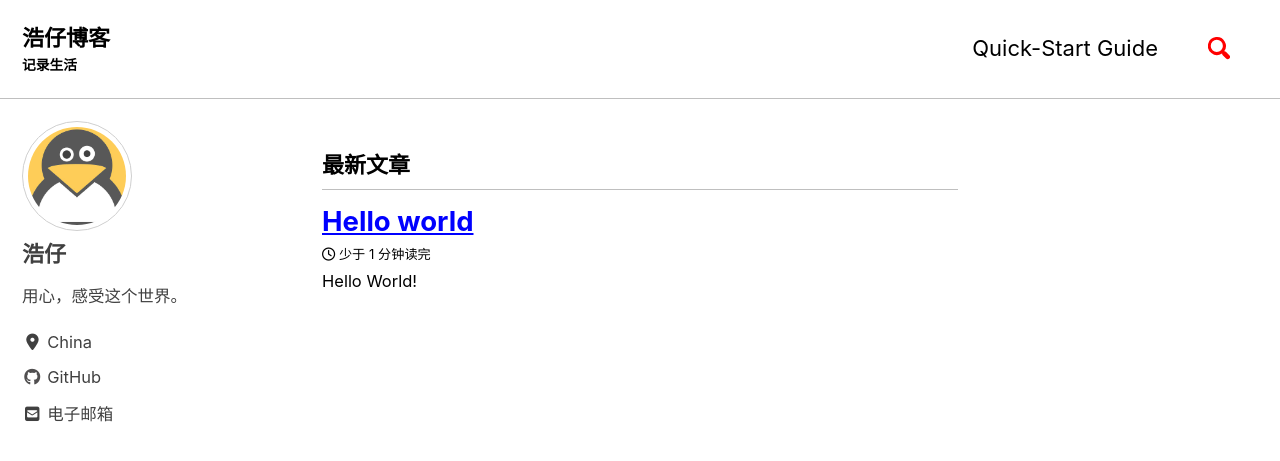
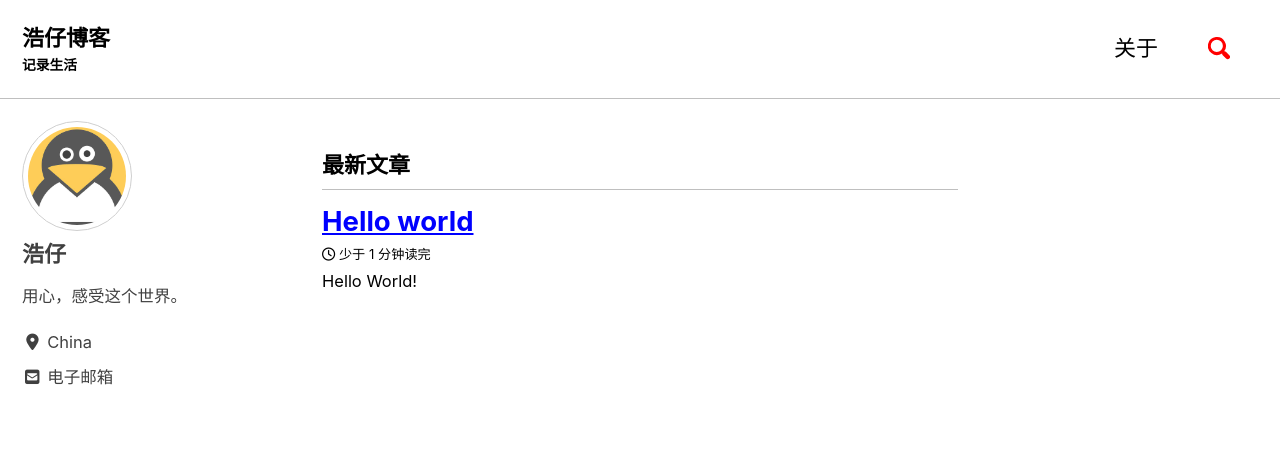
Before and after one commit to sunete/sunete.github.io, a Jekyll site: the page built from index.html, in a window 1280 px wide and 900 px high. Shown: the top 461 px of the window. Built offline with Jekyll 4.4.1, drawn with Linux system fonts in a browser that asks for light colours; cached includes are drawn as plain includes; nearby versions of some CDN libraries; the list of posts is cut into pages by our own code.

Commit message:
some changes

```diff
--- a/_config.yml
+++ b/_config.yml
@@ -119,6 +119,9 @@ author:
     - label: "Website"
       icon: "fas fa-fw fa-link"
       # url: "https://your-website.com"
+    - label: "WeChat"
+      icon: "fab fa-weixin"
+      #url: "https://u.wechat.com/MDQY7ifmFOKlXrjsQPrmWX4"
     - label: "Twitter"
       icon: "fab fa-fw fa-twitter-square"
       # url: "https://twitter.com/"
@@ -127,7 +130,7 @@ author:
       # url: "https://facebook.com/"
     - label: "GitHub"
       icon: "fab fa-fw fa-github"
-      url: "https://github.com/sunete"
+      #url: "https://github.com/sunete"
     - label: "Instagram"
       icon: "fab fa-fw fa-instagram"
       # url: "https://instagram.com/"
--- a/_data/navigation.yml
+++ b/_data/navigation.yml
@@ -1,8 +1,7 @@
 # main links
 main:
-  - title: "Quick-Start Guide"
-    url: https://mmistakes.github.io/minimal-mistakes/docs/quick-start-guide/
-  # - title: "About"
+  - title: "关于"
+    url: https://github.com/sunete
   #   url: https://mmistakes.github.io/minimal-mistakes/about/
   # - title: "Sample Posts"
   #   url: /year-archive/
```
